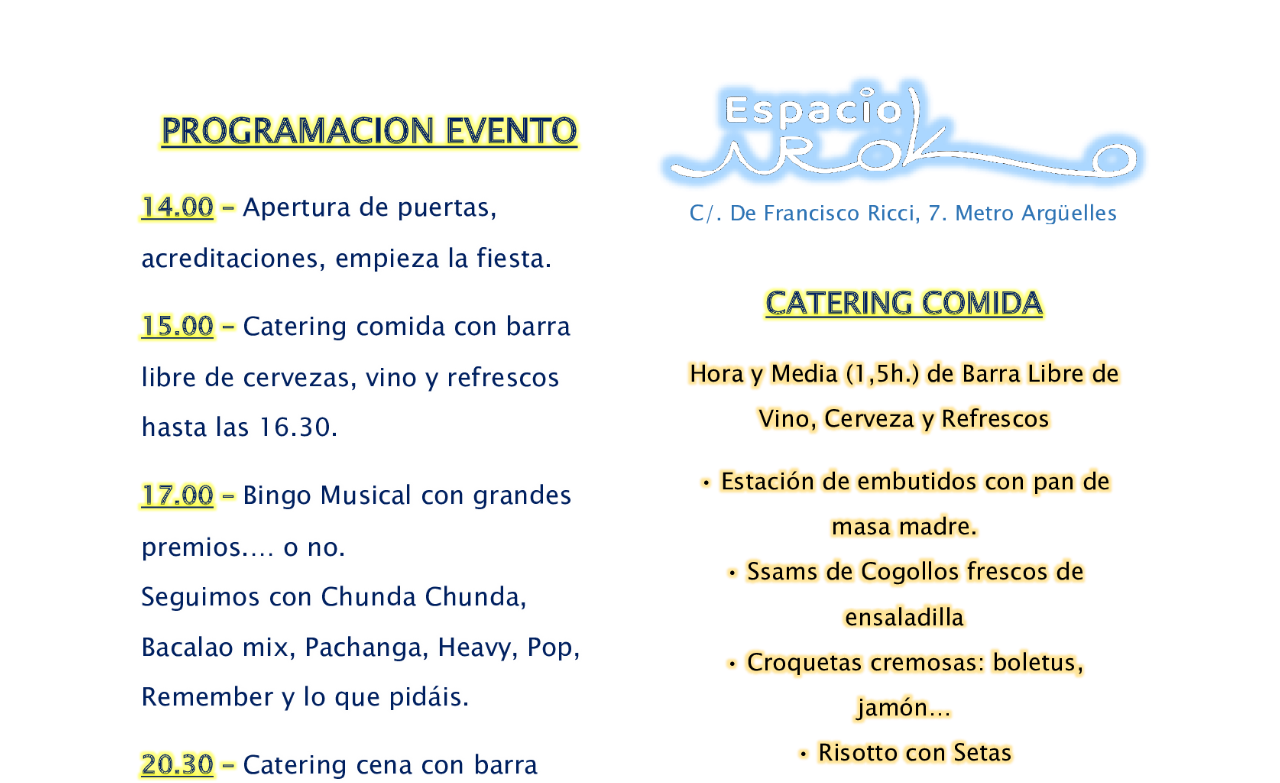
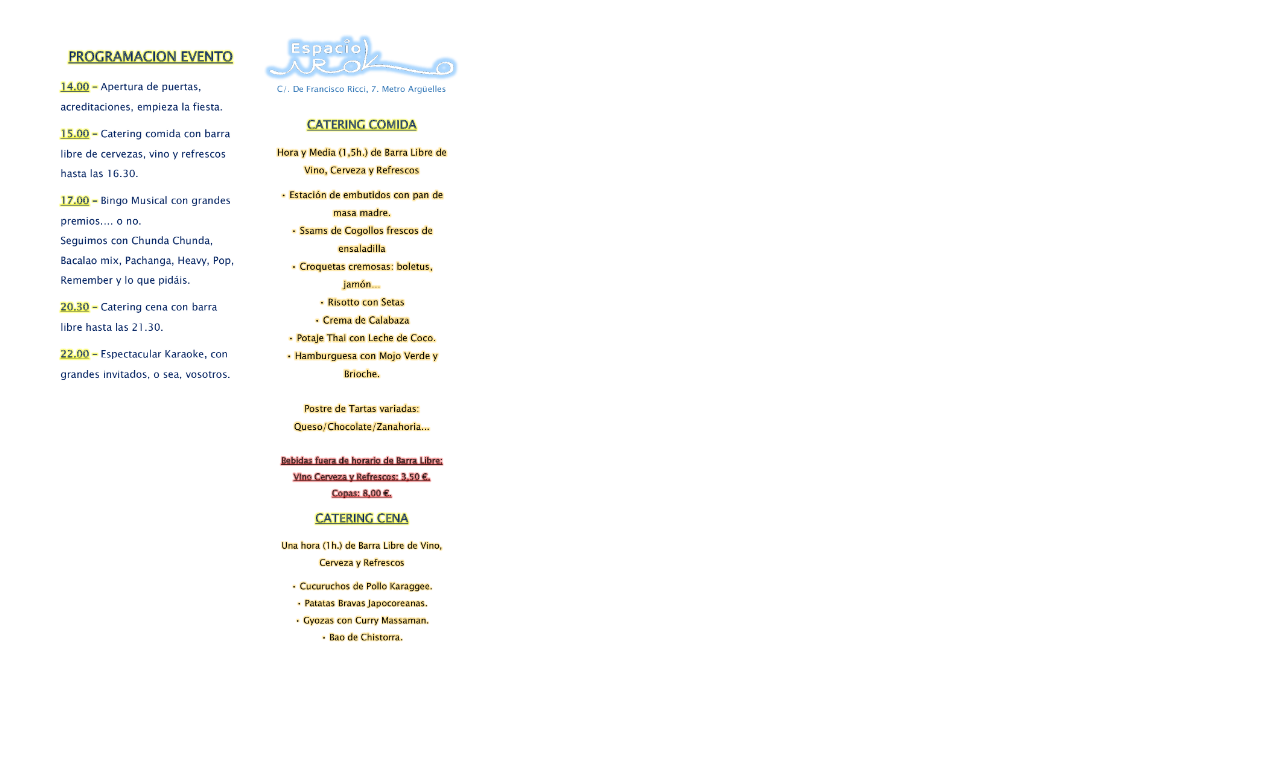
Before and after one commit to hubkenobi/GameOverL6, a plain HTML site: page index.html in a window 1280 px wide. Shown: the top 783 px of the page. Drawn offline with Linux system fonts and the light colour scheme.

Commit message:
Actualizar index.html

```diff
--- a/index.html
+++ b/index.html
@@ -1,3 +1,3 @@
 <body>
-<img src="programacionYcatering.png" style="max-width: 100%; height: auto;">
+<img src="programacionYcatering.png" style="max-width: 90%; height: 90%;">
 </body>
```
